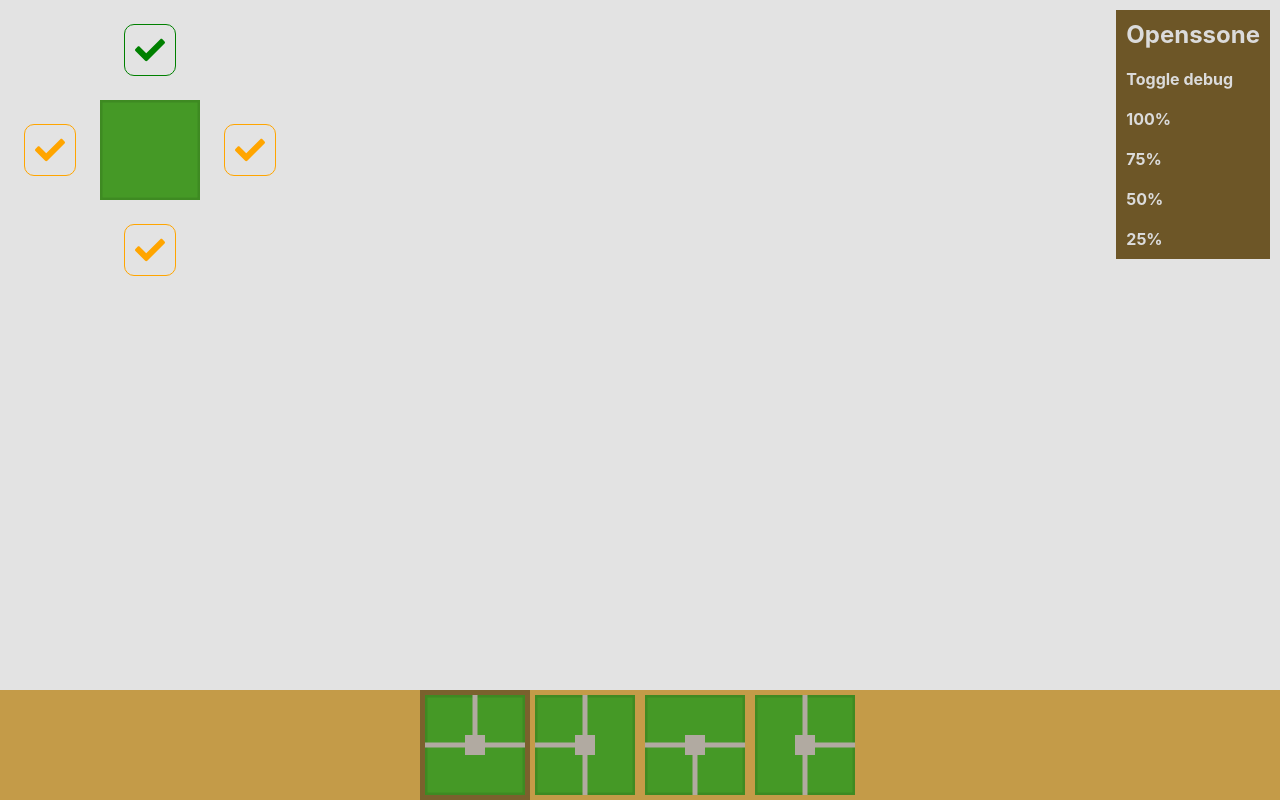
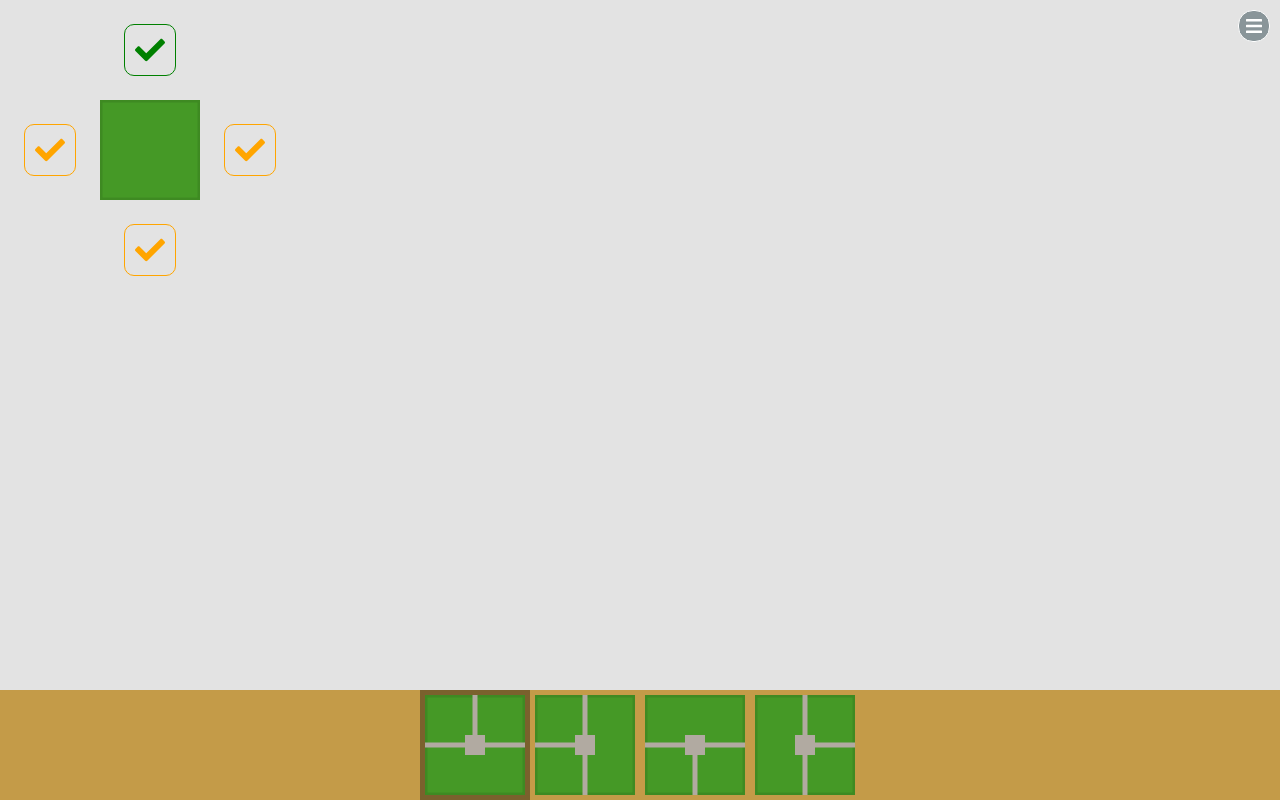
Before and after one commit to superosku/openssone, a React (Create React App) app: page / in a window 1280 px wide. Built offline with nearby package versions, Linux system fonts and the light colour scheme.

Commit message:
Improve debug menu asthetics

```diff
--- a/src/App.scss
+++ b/src/App.scss
@@ -11,24 +11,71 @@ html, body, #root, .main-container {
     position: absolute;
     top: 10px;
     right: 10px;
-    display: flex;
-    flex-direction: column;
 
-    background-color: #6d5627;
+    $menuBg: #899599;
+    background-color: $menuBg;
 
-    span {
-      padding: 10px;
-      color: #dbdbdb;
-      font-weight: bold;
+    &.closed {
+      height: 30px;
+      width: 30px;
+      border-radius: 15px;
+      display: flex;
+      align-items: center;
+      justify-content: center;
+      border: 1px solid white;
       cursor: pointer;
 
       &:hover {
-        background-color: #4e3d1b;
+        color: white;
+        background-color: white;
+        border-color: $menuBg;
+        svg {
+          color: $menuBg;
+        }
       }
 
-      &.logo {
-        font-size: 24px;
+      svg {
+        height: 30px;
+        color: white;
       }
+    }
+
+    &.open {
+      display: flex;
+      flex-direction: column;
+      color: white;
+      padding: 10px;
+      border-radius: 10px;
+      border-top-right-radius: 15px;
+
+      span {
+        padding: 10px 30px 10px 10px;
+        border-bottom: 1px solid white;
+        cursor: pointer;
+
+        &:hover {
+          color: mix(white, $menuBg);
+        }
+
+        &:last-child {
+          border: 0;
+        }
+      }
+
+      .times {
+        position: absolute;
+        top: 3px;
+        right: 8px;
+        cursor: pointer;
+
+        height: 30px;
+        color: white;
+
+        &:hover {
+          color: mix(white, $menuBg);
+        }
+      }
+
     }
   }
 }
--- a/src/App.tsx
+++ b/src/App.tsx
@@ -1,6 +1,6 @@
 import React from 'react';
 import './App.scss';
-import {FaCheck} from 'react-icons/fa';
+import {FaCheck, FaBars, FaTimes} from 'react-icons/fa';
 
 const range = (min: number, max: number) => {
   return [...Array(max - min + 1).keys()].map(i => i + min)
@@ -823,6 +823,7 @@ const App = () => {
   const [map, setMap] = React.useState(new Map())
   const [showDebug, setShowDebug] = React.useState(false)
   const [zoomLevel, setZoomLevel] = React.useState<undefined | number>(undefined)
+  const [menuOpen, setMenuOpen] = React.useState(false)
 
   React.useEffect(() => {
     let newMap = map.clone()
@@ -832,8 +833,9 @@ const App = () => {
 
   return (
     <div className={'main-container'}>
-      <div className={'menu'}>
-        <span className={'logo'}>Openssone</span>
+      <div className={'menu' + (menuOpen ? ' open' : ' closed')}>
+        {menuOpen ? <>
+          <FaTimes className={'times'} onClick={() => {setMenuOpen(!menuOpen)}} />
           <span onClick={() => {
             setShowDebug(!showDebug)
           }}>Toggle debug</span>
@@ -849,6 +851,7 @@ const App = () => {
           <span onClick={() => {
             setZoomLevel(25)
           }}>25%</span>
+        </> : <FaBars className={'bars'} onClick={() => {setMenuOpen(!menuOpen)}}/>}
       </div>
       {!showDebug && <Game zoomLevel={zoomLevel}/>}
       {showDebug &&
```
Lines whose indentation alone changed are shown as unchanged.
